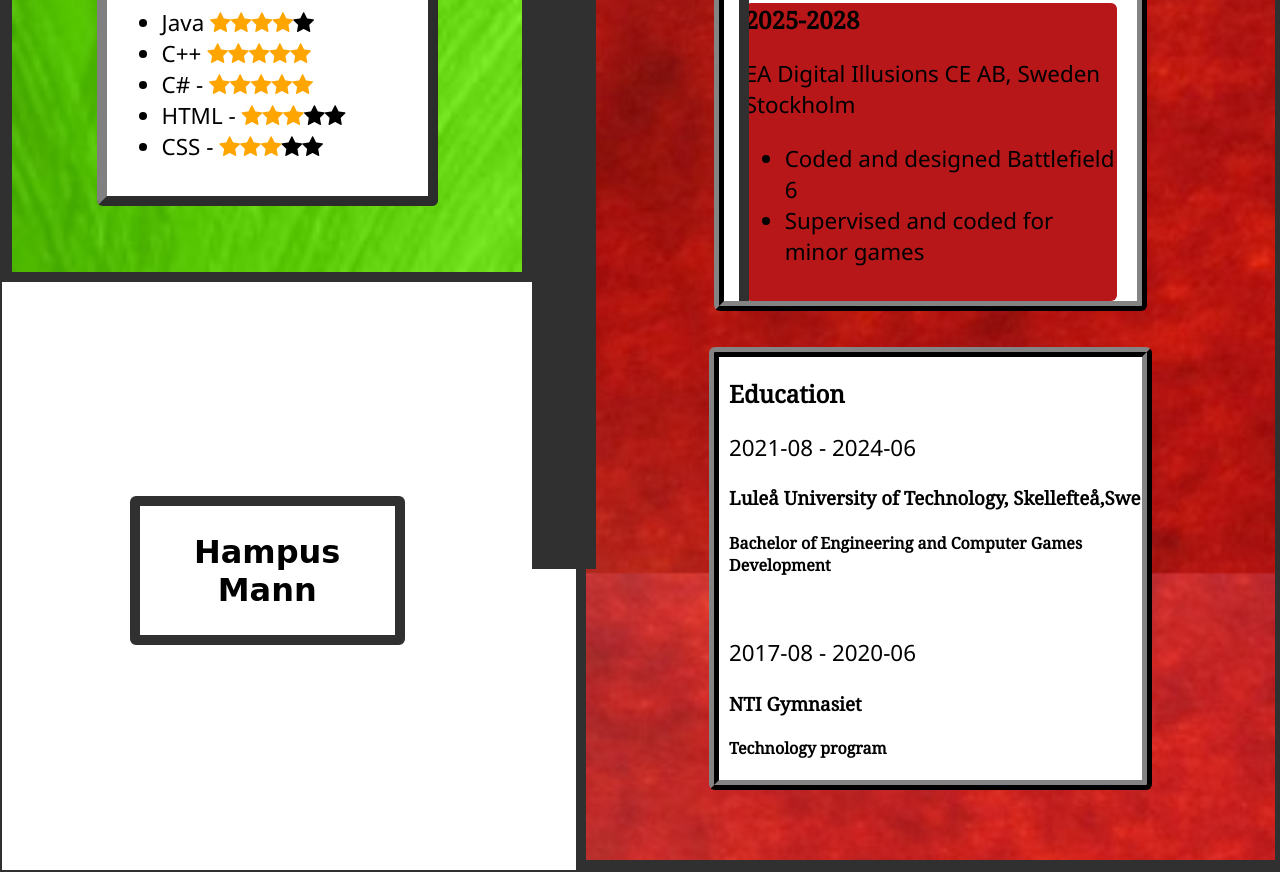
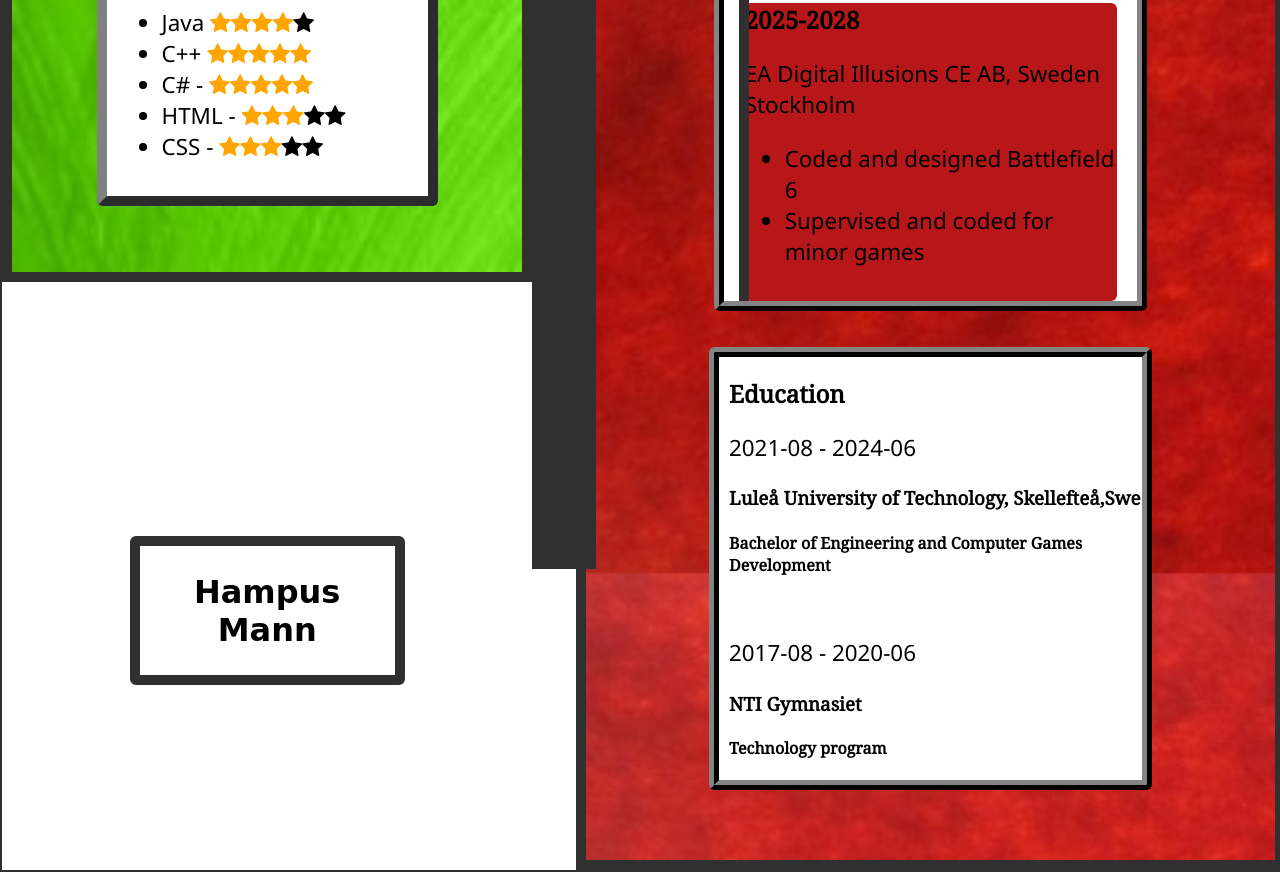
Before and after one commit to Schampen/cv, a plain HTML site: page index.html in a window 1280 px wide. Shown: the part 1099-1971 px from the top of the page. Drawn offline with Linux system fonts and the light colour scheme; a web font is replaced by a local one.

Commit message:
Update style.css

```diff
--- a/css/style.css
+++ b/css/style.css
@@ -126,7 +126,7 @@ p {
 	margin: 0 auto;
 	width: 50%;
 	background: white;
-	margin-top: 290px;
+	margin-top: 330px;
 	border-radius: 6px;
 }
 
```
